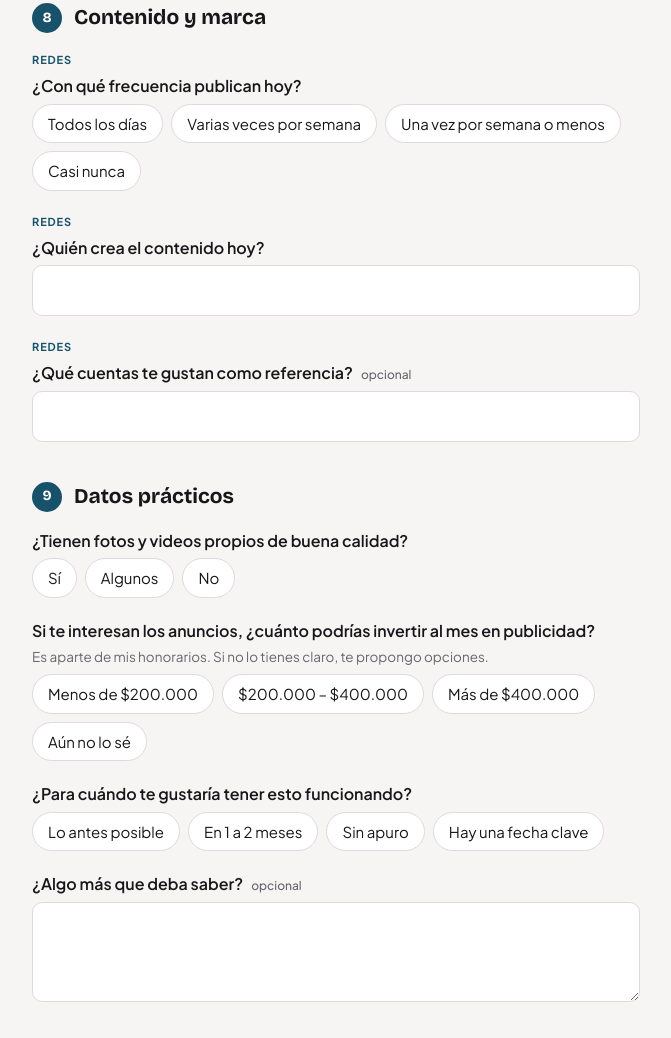
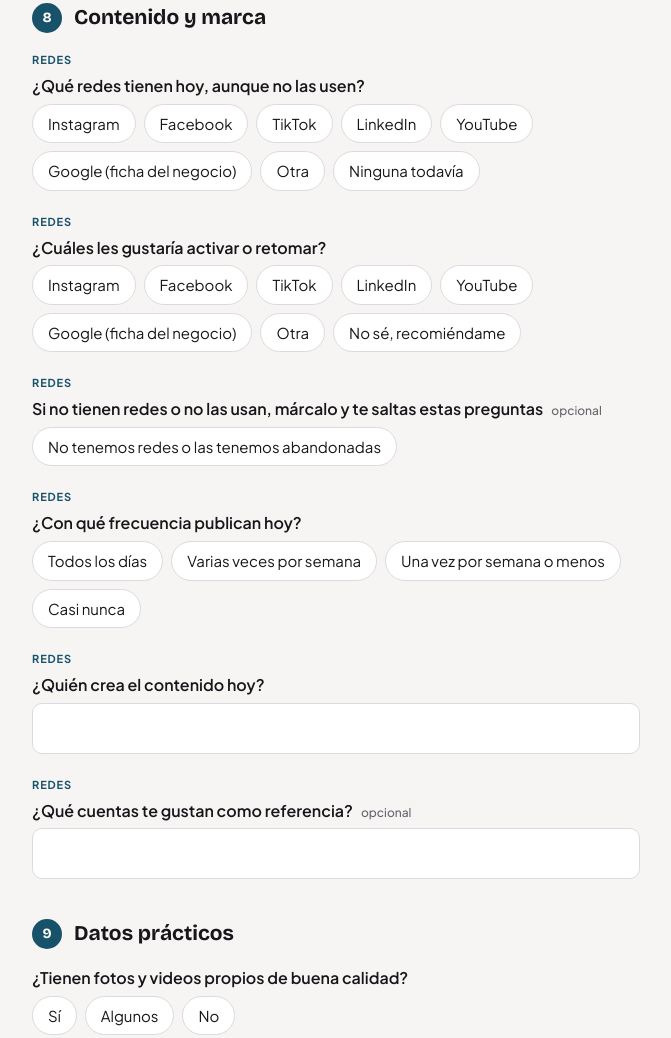
Before and after one commit to vicentebaricic/faventec, a plain HTML site: page consulta-faventec.html in a window 1280 px wide. Shown: the part 4745-5783 px from the top of the page, without its empty margins (304-975 px from the left). Drawn offline with nearby package versions, Linux system fonts and the light colour scheme.

Commit message:
Update consulta-faventec.html

```diff
--- a/consulta-faventec.html
+++ b/consulta-faventec.html
@@ -74,9 +74,12 @@
 <div class="q" role="group" aria-labelledby="l_d_admin"><span class="tag">Anuncios</span><div class="ql" id="l_d_admin" data-t="¿Eres administrador de las cuentas de Instagram y Facebook del negocio?"><span class="ql-t">¿Eres administrador de las cuentas de Instagram y Facebook del negocio?</span></div><div class="opts"><label class="opt"><input type="radio" name="q_d_admin" value="Sí"><span>Sí</span></label><label class="opt"><input type="radio" name="q_d_admin" value="No"><span>No</span></label><label class="opt"><input type="radio" name="q_d_admin" value="No sé"><span>No sé</span></label></div></div>
 </section>
 <section class="sec"><h2 data-t="Contenido y marca"><span class="n">8</span>Contenido y marca</h2>
-<div class="q" role="group" aria-labelledby="l_d_freq"><span class="tag">Redes</span><div class="ql" id="l_d_freq" data-t="¿Con qué frecuencia publican hoy?"><span class="ql-t">¿Con qué frecuencia publican hoy?</span></div><div class="opts"><label class="opt"><input type="radio" name="q_d_freq" value="Todos los días"><span>Todos los días</span></label><label class="opt"><input type="radio" name="q_d_freq" value="Varias veces por semana"><span>Varias veces por semana</span></label><label class="opt"><input type="radio" name="q_d_freq" value="Una vez por semana o menos"><span>Una vez por semana o menos</span></label><label class="opt"><input type="radio" name="q_d_freq" value="Casi nunca"><span>Casi nunca</span></label></div></div>
-<div class="q"><span class="tag">Redes</span><label class="ql" for="q_d_quien" data-t="¿Quién crea el contenido hoy?"><span class="ql-t">¿Quién crea el contenido hoy?</span></label><input type="text" id="q_d_quien" name="q_d_quien" autocomplete="off"></div>
-<div class="q"><span class="tag">Redes</span><label class="ql" for="q_d_refs" data-t="¿Qué cuentas te gustan como referencia?"><span class="ql-t">¿Qué cuentas te gustan como referencia?</span><em class="op">opcional</em></label><input type="text" id="q_d_refs" name="q_d_refs" autocomplete="off"></div>
+<div class="q" role="group" aria-labelledby="l_d_redes_tiene"><span class="tag">Redes</span><div class="ql" id="l_d_redes_tiene" data-t="¿Qué redes tienen hoy, aunque no las usen?"><span class="ql-t">¿Qué redes tienen hoy, aunque no las usen?</span></div><div class="opts"><label class="opt"><input type="checkbox" name="q_d_redes_tiene" value="Instagram"><span>Instagram</span></label><label class="opt"><input type="checkbox" name="q_d_redes_tiene" value="Facebook"><span>Facebook</span></label><label class="opt"><input type="checkbox" name="q_d_redes_tiene" value="TikTok"><span>TikTok</span></label><label class="opt"><input type="checkbox" name="q_d_redes_tiene" value="LinkedIn"><span>LinkedIn</span></label><label class="opt"><input type="checkbox" name="q_d_redes_tiene" value="YouTube"><span>YouTube</span></label><label class="opt"><input type="checkbox" name="q_d_redes_tiene" value="Google (ficha del negocio)"><span>Google (ficha del negocio)</span></label><label class="opt"><input type="checkbox" name="q_d_redes_tiene" value="Otra"><span>Otra</span></label><label class="opt"><input type="checkbox" name="q_d_redes_tiene" value="Ninguna todavía"><span>Ninguna todavía</span></label></div></div>
+<div class="q" role="group" aria-labelledby="l_d_redes_activar"><span class="tag">Redes</span><div class="ql" id="l_d_redes_activar" data-t="¿Cuáles les gustaría activar o retomar?"><span class="ql-t">¿Cuáles les gustaría activar o retomar?</span></div><div class="opts"><label class="opt"><input type="checkbox" name="q_d_redes_activar" value="Instagram"><span>Instagram</span></label><label class="opt"><input type="checkbox" name="q_d_redes_activar" value="Facebook"><span>Facebook</span></label><label class="opt"><input type="checkbox" name="q_d_redes_activar" value="TikTok"><span>TikTok</span></label><label class="opt"><input type="checkbox" name="q_d_redes_activar" value="LinkedIn"><span>LinkedIn</span></label><label class="opt"><input type="checkbox" name="q_d_redes_activar" value="YouTube"><span>YouTube</span></label><label class="opt"><input type="checkbox" name="q_d_redes_activar" value="Google (ficha del negocio)"><span>Google (ficha del negocio)</span></label><label class="opt"><input type="checkbox" name="q_d_redes_activar" value="Otra"><span>Otra</span></label><label class="opt"><input type="checkbox" name="q_d_redes_activar" value="No sé, recomiéndame"><span>No sé, recomiéndame</span></label></div></div>
+<div class="q" role="group" aria-labelledby="l_d_redes_no"><span class="tag">Redes</span><div class="ql" id="l_d_redes_no" data-t="Si no tienen redes o no las usan, márcalo y te saltas estas preguntas"><span class="ql-t">Si no tienen redes o no las usan, márcalo y te saltas estas preguntas</span><em class="op">opcional</em></div><div class="opts"><label class="opt"><input type="checkbox" name="q_d_redes_no" value="No tenemos redes o las tenemos abandonadas"><span>No tenemos redes o las tenemos abandonadas</span></label></div></div>
+<div class="q" data-unless="No tenemos redes o las tenemos abandonadas" role="group" aria-labelledby="l_d_freq"><span class="tag">Redes</span><div class="ql" id="l_d_freq" data-t="¿Con qué frecuencia publican hoy?"><span class="ql-t">¿Con qué frecuencia publican hoy?</span></div><div class="opts"><label class="opt"><input type="radio" name="q_d_freq" value="Todos los días"><span>Todos los días</span></label><label class="opt"><input type="radio" name="q_d_freq" value="Varias veces por semana"><span>Varias veces por semana</span></label><label class="opt"><input type="radio" name="q_d_freq" value="Una vez por semana o menos"><span>Una vez por semana o menos</span></label><label class="opt"><input type="radio" name="q_d_freq" value="Casi nunca"><span>Casi nunca</span></label></div></div>
+<div class="q" data-unless="No tenemos redes o las tenemos abandonadas"><span class="tag">Redes</span><label class="ql" for="q_d_quien" data-t="¿Quién crea el contenido hoy?"><span class="ql-t">¿Quién crea el contenido hoy?</span></label><input type="text" id="q_d_quien" name="q_d_quien" autocomplete="off"></div>
+<div class="q" data-unless="No tenemos redes o las tenemos abandonadas"><span class="tag">Redes</span><label class="ql" for="q_d_refs" data-t="¿Qué cuentas te gustan como referencia?"><span class="ql-t">¿Qué cuentas te gustan como referencia?</span><em class="op">opcional</em></label><input type="text" id="q_d_refs" name="q_d_refs" autocomplete="off"></div>
 </section>
 <section class="sec"><h2 data-t="Datos prácticos"><span class="n">9</span>Datos prácticos</h2>
 <div class="q" role="group" aria-labelledby="l_material"><div class="ql" id="l_material" data-t="¿Tienen fotos y videos propios de buena calidad?"><span class="ql-t">¿Tienen fotos y videos propios de buena calidad?</span></div><div class="opts"><label class="opt"><input type="radio" name="q_material" value="Sí"><span>Sí</span></label><label class="opt"><input type="radio" name="q_material" value="Algunos"><span>Algunos</span></label><label class="opt"><input type="radio" name="q_material" value="No"><span>No</span></label></div></div>
@@ -94,9 +97,9 @@ var f=document.getElementById("f"),bar=document.getElementById("bar"),err=docume
 function answered(q){var e=q.querySelectorAll("input,select,textarea"),k;for(k=0;k<e.length;k++){var x=e[k];if((x.type==="checkbox"||x.type==="radio")?x.checked:x.value.trim())return true}return false}
 function progress(){var qs=f.querySelectorAll(".q:not([hidden])"),n=0;qs.forEach(function(q){if(answered(q))n++});bar.style.width=(qs.length?Math.round(100*n/qs.length):0)+"%"}
 f.addEventListener("input",progress);f.addEventListener("change",progress);
-function reveal(){var on={};f.querySelectorAll("input[type=checkbox]:checked").forEach(function(i){on[i.value]=1});f.querySelectorAll("[data-if]").forEach(function(el){el.hidden=!el.dataset.if.split("||").some(function(k){return on[k]})});progress()}
+function reveal(){var on={};f.querySelectorAll("input[type=checkbox]:checked").forEach(function(i){on[i.value]=1});f.querySelectorAll("[data-if]").forEach(function(el){el.hidden=!el.dataset.if.split("||").some(function(k){return on[k]})});f.querySelectorAll("[data-unless]").forEach(function(el){el.hidden=el.dataset.unless.split("||").some(function(k){return on[k]})});progress()}
 f.addEventListener("change",reveal);reveal();
-var EXCL={"Ninguno de estos":1,"Nada más que responder":1};
+var EXCL={"Ninguno de estos":1,"Nada más que responder":1,"Ninguna todavía":1};
 f.addEventListener("change",function(e){var i=e.target;if(i.type!=="checkbox"||!i.checked)return;var ex=!!EXCL[i.value];f.querySelectorAll("input[type=checkbox]").forEach(function(x){if(x!==i&&x.name===i.name&&(ex||EXCL[x.value]))x.checked=false});reveal()});
 function collect(){var out=[];f.querySelectorAll("section.sec").forEach(function(sec){var rows=[];sec.querySelectorAll(".q:not([hidden])").forEach(function(q){var v=[];q.querySelectorAll("input,select,textarea").forEach(function(el){if(el.type==="checkbox"||el.type==="radio"){if(el.checked)v.push(el.value)}else if(el.value.trim())v.push(el.value.trim())});if(v.length)rows.push([q.querySelector(".ql").dataset.t,v.join(", ")])});if(rows.length)out.push([sec.querySelector("h2").dataset.t,rows])});return out}
 function asText(data){var t="*"+CFG.subject+"*\n";data.forEach(function(s){t+="\n*"+s[0]+"*\n";s[1].forEach(function(r){t+="- "+r[0]+": "+r[1]+"\n"})});return t}
```
